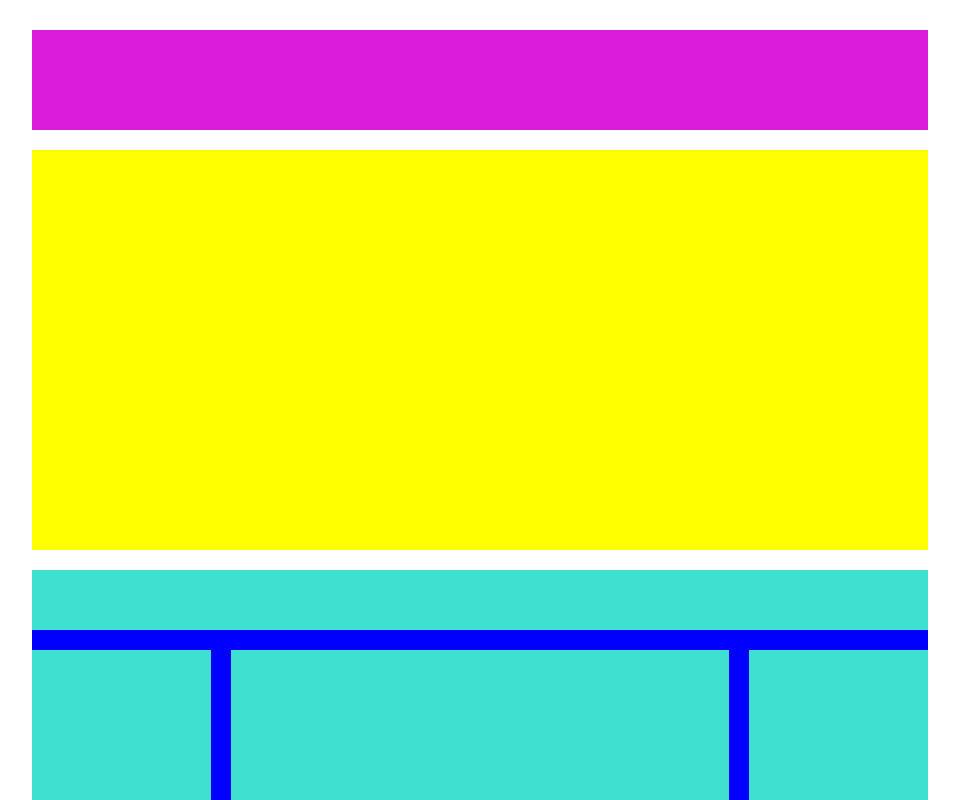
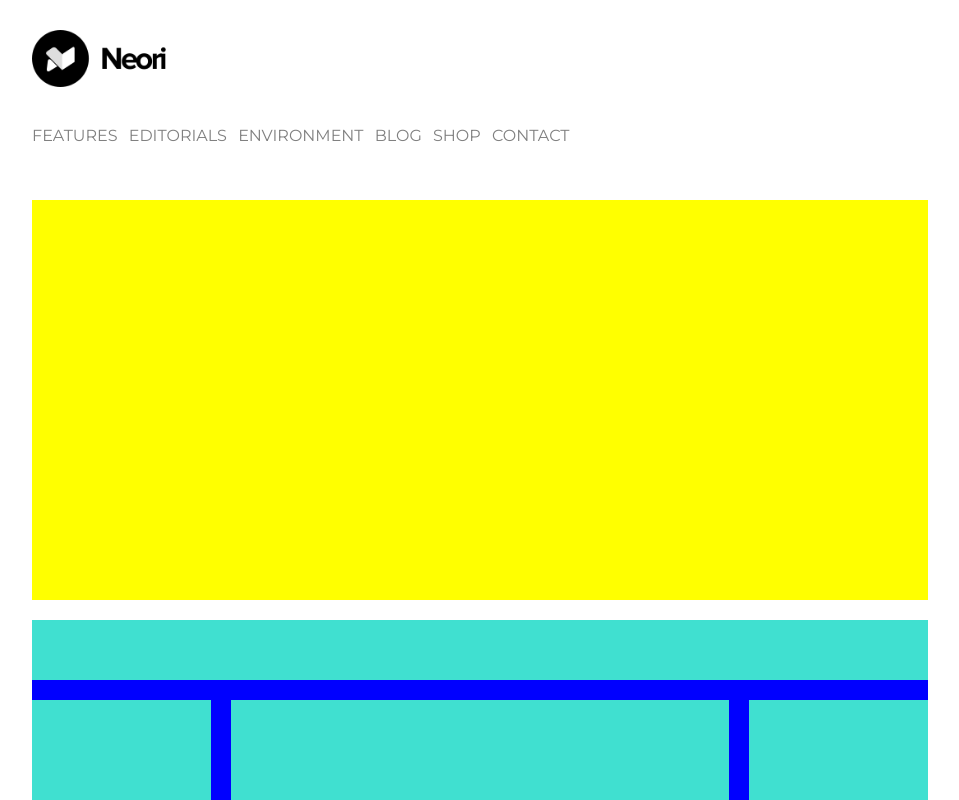
Before and after one commit to ALAM-97/htmlcss-wp, a plain HTML site: page index.html in a window 1280 px wide. Shown: the top 800 px of the page, without its empty margins (160-1119 px from the left). Drawn offline with Linux system fonts and the light colour scheme.

Commit message:
Header Added

```diff
--- a/css/style.css
+++ b/css/style.css
@@ -7,6 +7,9 @@
 }
 
 /* COMMON */
+BODY {
+    font-family: 'Montserrat', sans-serif;
+}
 
 div.container {
     width: 70%;
@@ -18,8 +21,21 @@ div.container {
 
 header {
     width: 100%;
-    height: 100px;
-    background-color: rgb(219, 28, 219);
+}
+
+.logo {
+    width: 15%;
+}
+
+ul {
+    list-style: none;
+    padding: 35px 0;
+}
+
+li {
+    display: inline-block;
+    padding-right: 7px;
+    color: grey;
 }
 
 /* MAIN YELLOW SECTION */
--- a/index.html
+++ b/index.html
@@ -5,6 +5,10 @@
         <meta http-equiv="X-UA-Compatible" content="IE=edge">
         <meta name="viewport" content="width=device-width, initial-scale=1.0">
         <link rel="stylesheet" href="css/style.css">
+        <!-- GOOGLE FONT -->
+        <link rel="preconnect" href="https://fonts.googleapis.com">
+        <link rel="preconnect" href="https://fonts.gstatic.com" crossorigin>
+        <link href="https://fonts.googleapis.com/css2?family=Montserrat:wght@300;400;500;600;700&display=swap" rel="stylesheet">
         <title>WP</title>
     </head>
     <body>
@@ -12,8 +16,19 @@
 
             <!-- HEADER BEGINNING -->
             <header>
+                <img class="logo" src="img/logo.png" alt="Logo">
+            </header>
 
-            </header>
+            <nav>
+                <ul>
+                    <li>FEATURES</li>   <!-- inserire link-->
+                    <li>EDITORIALS</li>
+                    <li>ENVIRONMENT</li>
+                    <li>BLOG</li>
+                    <li>SHOP</li>
+                    <li>CONTACT</li>
+                </ul>
+            </nav>
             <!-- HEADER END -->
 
             <!-- MAIN BEGINNING -->
```
Also changed, not shown: img/banner-2.jpg (renamed from img/img/banner-2.jpg), img/banner.jpg (renamed from img/img/banner.jpg), img/img-1.jpg (renamed from img/img/img-1.jpg), img/img-2.jpg (renamed from img/img/img-2.jpg), img/img-3.jpg (renamed from img/img/img-3.jpg), img/img-4.jpg (renamed from img/img/img-4.jpg), img/img-5.jpg (renamed from img/img/img-5.jpg), img/img-6.jpg (renamed from img/img/img-6.jpg), img/logo.png (renamed from img/img/logo.png).
